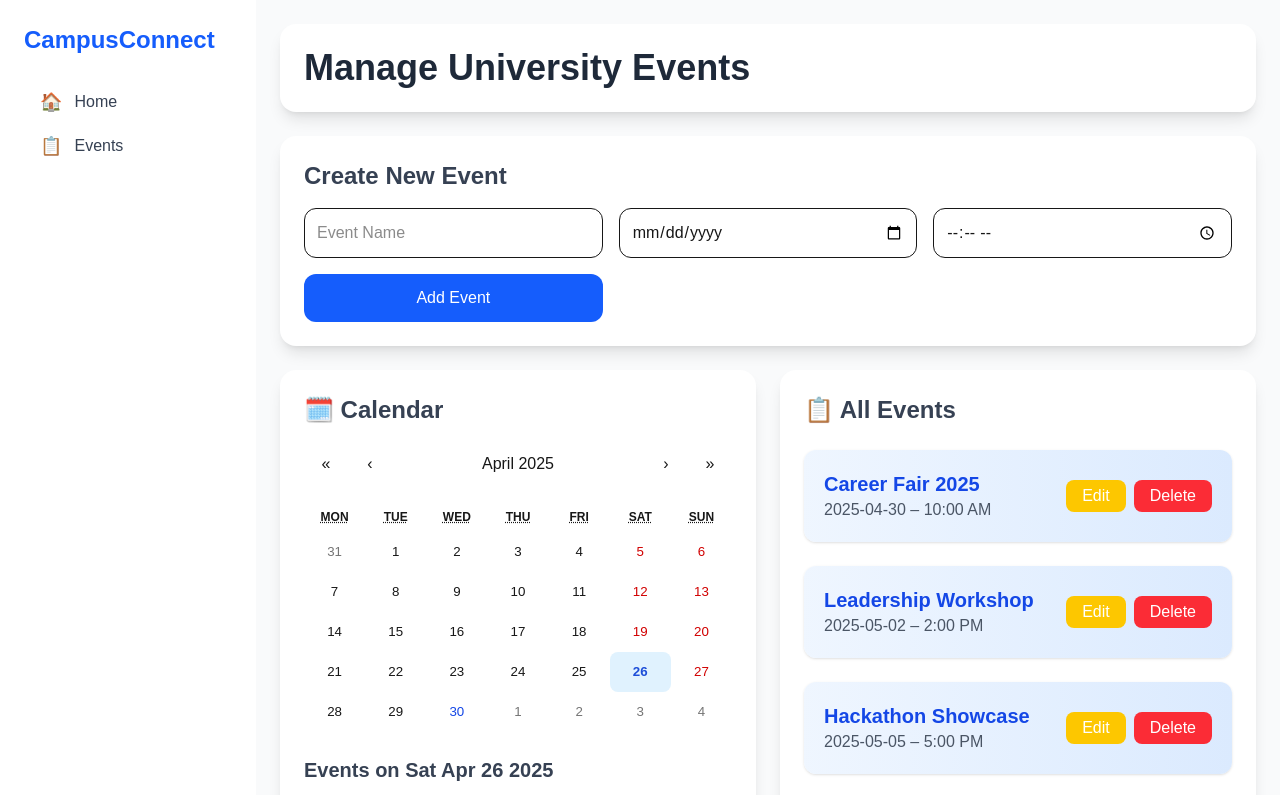
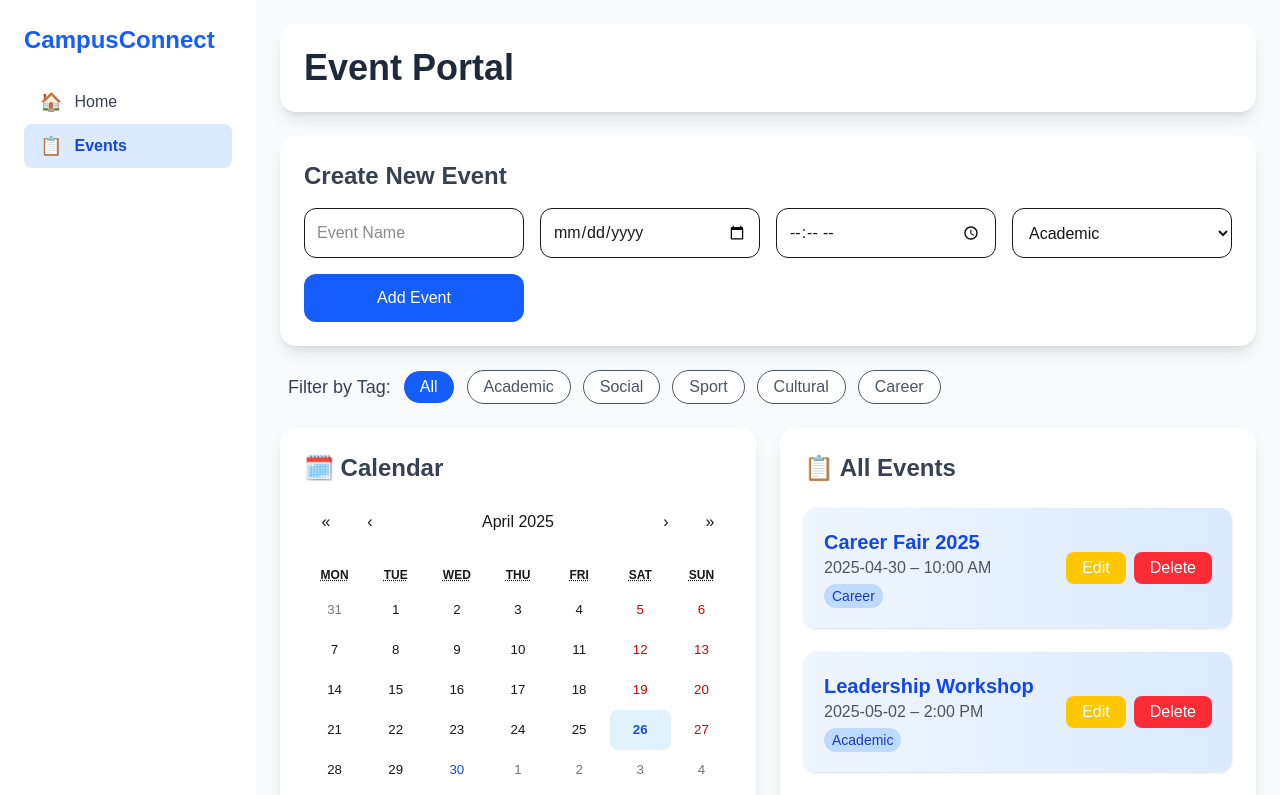
Before and after one commit to nouri-devv/mackathon-admin-app, a Next.js app: page /home/events in a window 1280 px wide. Shown: the top 795 px of the page. Built offline with nearby package versions, Linux system fonts and the light colour scheme.

Commit message:
update_2

```diff
--- a/src/app/home/events/page.js
+++ b/src/app/home/events/page.js
@@ -1,54 +1,96 @@
 "use client";
 
 import { useState } from "react";
-import StaffSidebarLayout from "src/component/StaffSidebarLayout";
+import StaffSidebarLayout from "@/components/StaffSidebarLayout";
 import Calendar from "react-calendar";
-import "react-calendar/dist/Calendar.css"; // Import base calendar CSS
-import "./calendar.css"; // Optional: custom style overrides
+import "react-calendar/dist/Calendar.css";
+import "./calendar.css";
+
+const tagOptions = ["Academic", "Social", "Sport", "Cultural", "Career"];
 
 export default function StaffEvents() {
   const [events, setEvents] = useState([
-    { id: 1, name: "Career Fair 2025", date: "2025-04-30", time: "10:00 AM" },
-    { id: 2, name: "Leadership Workshop", date: "2025-05-02", time: "2:00 PM" },
-    { id: 3, name: "Hackathon Showcase", date: "2025-05-05", time: "5:00 PM" },
+    {
+      id: 1,
+      name: "Career Fair 2025",
+      date: "2025-04-30",
+      time: "10:00 AM",
+      tag: "Career",
+    },
+    {
+      id: 2,
+      name: "Leadership Workshop",
+      date: "2025-05-02",
+      time: "2:00 PM",
+      tag: "Academic",
+    },
+    {
+      id: 3,
+      name: "Hackathon Showcase",
+      date: "2025-05-05",
+      time: "5:00 PM",
+      tag: "Social",
+    },
   ]);
 
-  const [form, setForm] = useState({ name: "", date: "", time: "", editId: null });
+  const [form, setForm] = useState({
+    name: "",
+    date: "",
+    time: "",
+    tag: tagOptions[0],
+    editId: null,
+  });
+
   const [selectedDate, setSelectedDate] = useState(new Date());
+  const [filterTag, setFilterTag] = useState("All");
 
   const formatDate = (dateObj) => dateObj.toISOString().split("T")[0];
 
   const eventsOnSelectedDate = events.filter(
-    (e) => e.date === formatDate(selectedDate)
+    (e) =>
+      e.date === formatDate(selectedDate) &&
+      (filterTag === "All" || e.tag === filterTag)
+  );
+
+  const filteredEvents = events.filter(
+    (e) => filterTag === "All" || e.tag === filterTag
   );
 
   const handleSubmit = (e) => {
     e.preventDefault();
-    if (!form.name || !form.date || !form.time) return;
+    const { name, date, time, tag } = form;
+    if (!name || !date || !time || !tag) return;
 
     if (form.editId !== null) {
       setEvents((prev) =>
         prev.map((event) =>
           event.id === form.editId
-            ? { ...event, name: form.name, date: form.date, time: form.time }
+            ? { ...event, name, date, time, tag }
             : event
         )
       );
     } else {
       const newEvent = {
         id: Date.now(),
-        name: form.name,
-        date: form.date,
-        time: form.time,
+        name,
+        date,
+        time,
+        tag,
       };
       setEvents((prev) => [...prev, newEvent]);
     }
 
-    setForm({ name: "", date: "", time: "", editId: null });
+    setForm({ name: "", date: "", time: "", tag: tagOptions[0], editId: null });
   };
 
   const handleEdit = (event) => {
-    setForm({ name: event.name, date: event.date, time: event.time, editId: event.id });
+    setForm({
+      name: event.name,
+      date: event.date,
+      time: event.time,
+      tag: event.tag,
+      editId: event.id,
+    });
   };
 
   const handleDelete = (id) => {
@@ -58,17 +100,22 @@ export default function StaffEvents() {
   return (
     <StaffSidebarLayout>
       <div className="max-w-6xl mx-auto space-y-6">
-        {/* Header */}
+        {/* Heading */}
         <div className="bg-white rounded-2xl shadow-lg p-6">
-          <h1 className="text-4xl font-extrabold text-gray-800">Manage University Events</h1>
+          <h1 className="text-4xl font-extrabold text-gray-800">
+          Event Portal
+          </h1>
         </div>
 
-        {/* Create/Edit Form */}
+        {/* Form */}
         <div className="bg-white rounded-2xl shadow-lg p-6">
           <h2 className="text-2xl font-semibold mb-4 text-gray-700">
             {form.editId ? "Edit Event" : "Create New Event"}
           </h2>
-          <form onSubmit={handleSubmit} className="grid grid-cols-1 md:grid-cols-3 gap-4">
+          <form
+            onSubmit={handleSubmit}
+            className="grid grid-cols-1 md:grid-cols-4 gap-4"
+          >
             <input
               type="text"
               placeholder="Event Name"
@@ -88,6 +135,17 @@ export default function StaffEvents() {
               value={form.time}
               onChange={(e) => setForm({ ...form, time: e.target.value })}
             />
+            <select
+              className="p-3 border rounded-xl"
+              value={form.tag}
+              onChange={(e) => setForm({ ...form, tag: e.target.value })}
+            >
+              {tagOptions.map((tag) => (
+                <option key={tag} value={tag}>
+                  {tag}
+                </option>
+              ))}
+            </select>
             <button
               type="submit"
               className="col-span-full md:col-span-1 bg-blue-600 text-white px-6 py-3 rounded-xl hover:bg-blue-700 transition-all"
@@ -97,7 +155,35 @@ export default function StaffEvents() {
           </form>
         </div>
 
-        {/* Calendar & Event List View */}
+        {/* Filter Bar */}
+        <div className="flex flex-wrap gap-3 items-center px-2">
+          <span className="text-lg font-medium text-gray-700">Filter by Tag:</span>
+          <button
+            onClick={() => setFilterTag("All")}
+            className={`px-4 py-1 rounded-full border ${
+              filterTag === "All"
+                ? "bg-blue-600 text-white"
+                : "bg-white text-gray-600"
+            }`}
+          >
+            All
+          </button>
+          {tagOptions.map((tag) => (
+            <button
+              key={tag}
+              onClick={() => setFilterTag(tag)}
+              className={`px-4 py-1 rounded-full border ${
+                filterTag === tag
+                  ? "bg-blue-600 text-white"
+                  : "bg-white text-gray-600"
+              }`}
+            >
+              {tag}
+            </button>
+          ))}
+        </div>
+
+        {/* Calendar + List */}
         <div className="flex flex-col lg:flex-row gap-6">
           {/* Calendar */}
           <div className="w-full lg:w-1/2 bg-white rounded-2xl shadow-lg p-6">
@@ -106,8 +192,12 @@ export default function StaffEvents() {
               onChange={setSelectedDate}
               value={selectedDate}
               tileClassName={({ date }) => {
-                const isEventDay = events.some((e) => e.date === formatDate(date));
-                return isEventDay ? "bg-blue-100 text-blue-700 font-bold rounded-md" : "";
+                const isEventDay = events.some(
+                  (e) => e.date === formatDate(date) && (filterTag === "All" || e.tag === filterTag)
+                );
+                return isEventDay
+                  ? "bg-blue-100 text-blue-700 font-bold rounded-md"
+                  : "";
               }}
             />
             <div className="mt-6">
@@ -122,7 +212,12 @@ export default function StaffEvents() {
                       className="bg-blue-50 p-4 rounded-lg shadow-sm"
                     >
                       <strong className="text-blue-700">{event.name}</strong>
-                      <p className="text-gray-600">{event.time}</p>
+                      <p className="text-gray-600">
+                        {event.time} •{" "}
+                        <span className="inline-block px-2 py-0.5 text-sm bg-blue-200 text-blue-800 rounded-full">
+                          {event.tag}
+                        </span>
+                      </p>
                     </li>
                   ))
                 ) : (
@@ -136,7 +231,7 @@ export default function StaffEvents() {
           <div className="w-full lg:w-1/2 bg-white rounded-2xl shadow-lg p-6">
             <h2 className="text-2xl font-semibold mb-6 text-gray-700">📋 All Events</h2>
             <ul className="space-y-6">
-              {events.map((event) => (
+              {filteredEvents.map((event) => (
                 <li
                   key={event.id}
                   className="bg-gradient-to-r from-blue-50 to-blue-100 p-5 rounded-xl shadow-sm"
@@ -147,6 +242,9 @@ export default function StaffEvents() {
                       <p className="text-gray-600">
                         {event.date} – {event.time}
                       </p>
+                      <span className="inline-block mt-1 px-2 py-0.5 text-sm bg-blue-200 text-blue-800 rounded-full">
+                        {event.tag}
+                      </span>
                     </div>
                     <div className="space-x-2">
                       <button
--- a/src/app/home/page.js
+++ b/src/app/home/page.js
@@ -1,7 +1,7 @@
 "use client";
 
 import { useState, useEffect } from "react";
-import StaffSidebarLayout from "src/component/StaffSidebarLayout";
+import StaffSidebarLayout from "@/components/StaffSidebarLayout";
 
 export default function StaffHome() {
   const [currentTime, setCurrentTime] = useState(new Date());
--- a/src/component/StaffSidebarLayout.js
+++ b/src/components/StaffSidebarLayout.js
@@ -4,8 +4,8 @@ import Link from "next/link";
 import { usePathname } from "next/navigation";
 
 const navItems = [
-  { label: "Home", href: "/staff/home", icon: "🏠" },
-  { label: "Events", href: "/staff/events", icon: "📋" },
+  { label: "Home", href: "/home", icon: "🏠" },
+  { label: "Events", href: "/home/events", icon: "📋" },
 ];
 
 export default function StaffSidebarLayout({ children }) {
```
